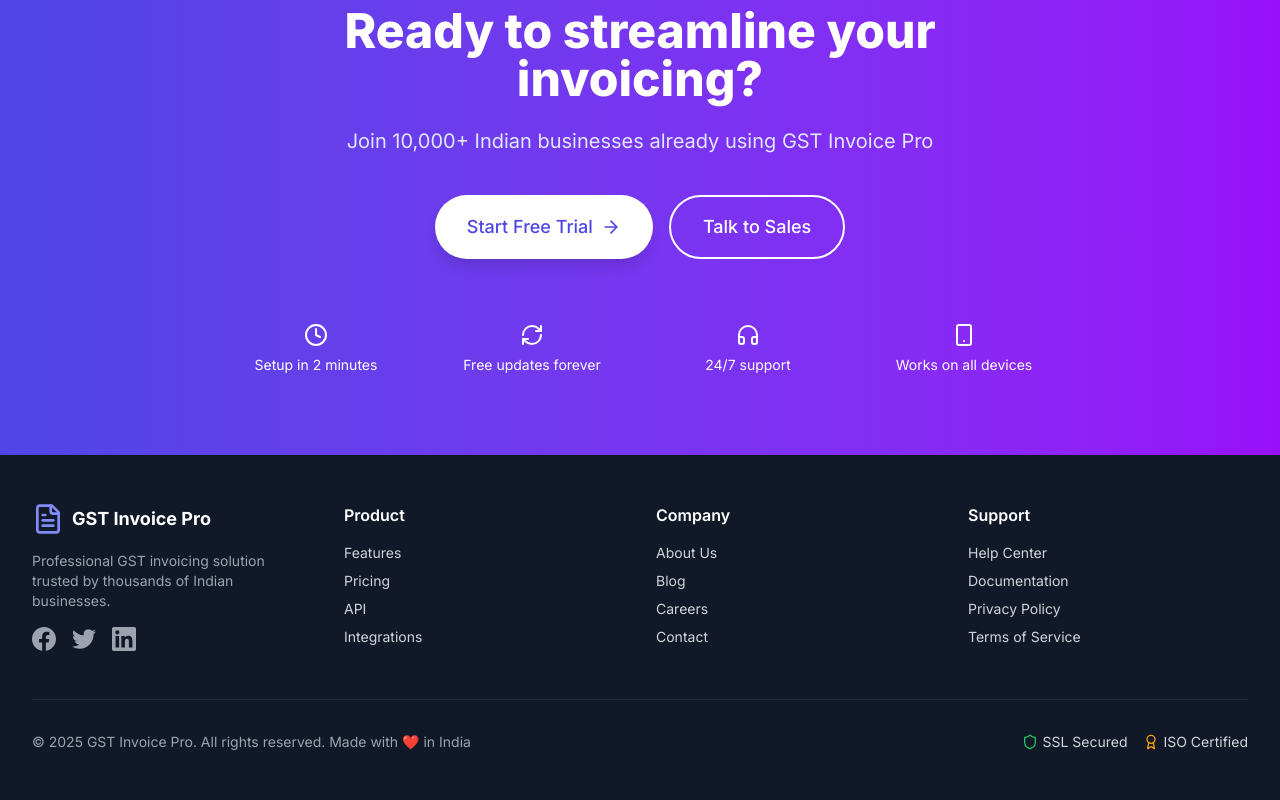
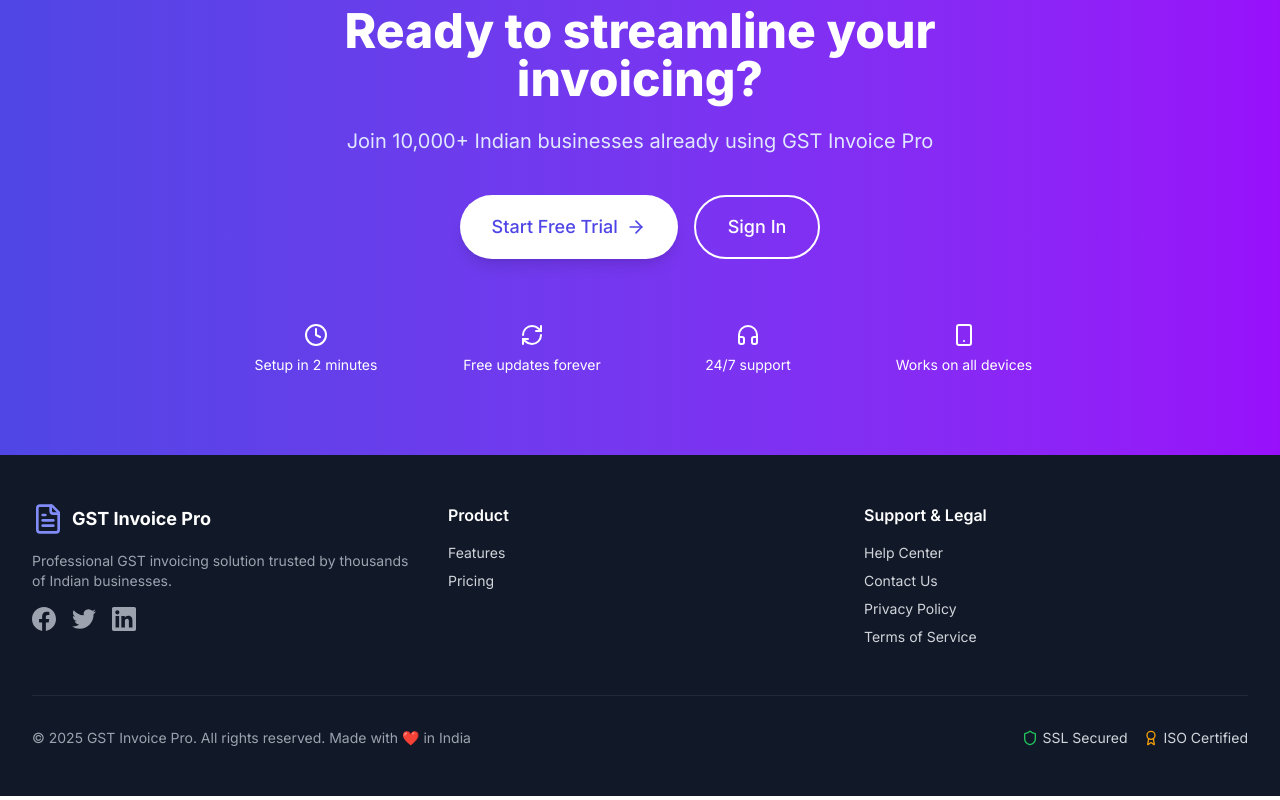
Before and after one commit to Wahiduz89/-gst, a Next.js app: page / in a window 1280 px wide. Shown: the part 5604-6404 px from the top of the page. Built offline with nearby package versions, Linux system fonts and the light colour scheme.

Commit message:
Describe your changes

```diff
--- a/src/app/page.tsx
+++ b/src/app/page.tsx
@@ -490,7 +490,6 @@
               <ul className="mt-8 space-y-4">
                 {[
                   "Everything in Professional",
-                  "API access",
                   "Custom integrations",
                   "Dedicated account manager",
                   "24/7 phone support",
@@ -584,10 +583,10 @@
               <ArrowRight className="ml-2 h-5 w-5" />
             </Link>
             <Link
-              href="/contact"
+              href="/login"
               className="inline-flex items-center justify-center px-8 py-4 text-lg font-medium rounded-full text-white border-2 border-white hover:bg-white hover:text-indigo-600 transition-all duration-200"
             >
-              Talk to Sales
+              Sign In
             </Link>
           </div>
 
@@ -608,12 +607,12 @@
         </div>
       </section>
 
-      {/* Enhanced Footer */}
+      {/* MVP Footer - Essential Links Only */}
       <footer className="bg-gray-900 text-gray-300">
         <div className="max-w-7xl mx-auto px-4 sm:px-6 lg:px-8 py-12">
-          <div className="grid grid-cols-2 md:grid-cols-4 gap-8">
+          <div className="grid grid-cols-1 md:grid-cols-3 gap-8">
             {/* Company Info */}
-            <div className="col-span-2 md:col-span-1">
+            <div>
               <div className="flex items-center mb-4">
                 <FileText className="h-8 w-8 text-indigo-400" />
                 <span className="ml-2 text-lg font-bold text-white">GST Invoice Pro</span>
@@ -647,28 +646,15 @@
               <ul className="space-y-2 text-sm">
                 <li><Link href="#features" className="hover:text-white transition-colors">Features</Link></li>
                 <li><Link href="#pricing" className="hover:text-white transition-colors">Pricing</Link></li>
-                <li><Link href="/api" className="hover:text-white transition-colors">API</Link></li>
-                <li><Link href="/integrations" className="hover:text-white transition-colors">Integrations</Link></li>
               </ul>
             </div>
 
-            {/* Company Links */}
+            {/* Support & Legal */}
             <div>
-              <h3 className="text-white font-semibold mb-4">Company</h3>
-              <ul className="space-y-2 text-sm">
-                <li><Link href="/about" className="hover:text-white transition-colors">About Us</Link></li>
-                <li><Link href="/blog" className="hover:text-white transition-colors">Blog</Link></li>
-                <li><Link href="/careers" className="hover:text-white transition-colors">Careers</Link></li>
-                <li><Link href="/contact" className="hover:text-white transition-colors">Contact</Link></li>
-              </ul>
-            </div>
-
-            {/* Support Links */}
-            <div>
-              <h3 className="text-white font-semibold mb-4">Support</h3>
+              <h3 className="text-white font-semibold mb-4">Support & Legal</h3>
               <ul className="space-y-2 text-sm">
                 <li><Link href="/help" className="hover:text-white transition-colors">Help Center</Link></li>
-                <li><Link href="/documentation" className="hover:text-white transition-colors">Documentation</Link></li>
+                <li><Link href="/contact" className="hover:text-white transition-colors">Contact Us</Link></li>
                 <li><Link href="/privacy" className="hover:text-white transition-colors">Privacy Policy</Link></li>
                 <li><Link href="/terms" className="hover:text-white transition-colors">Terms of Service</Link></li>
               </ul>
```
